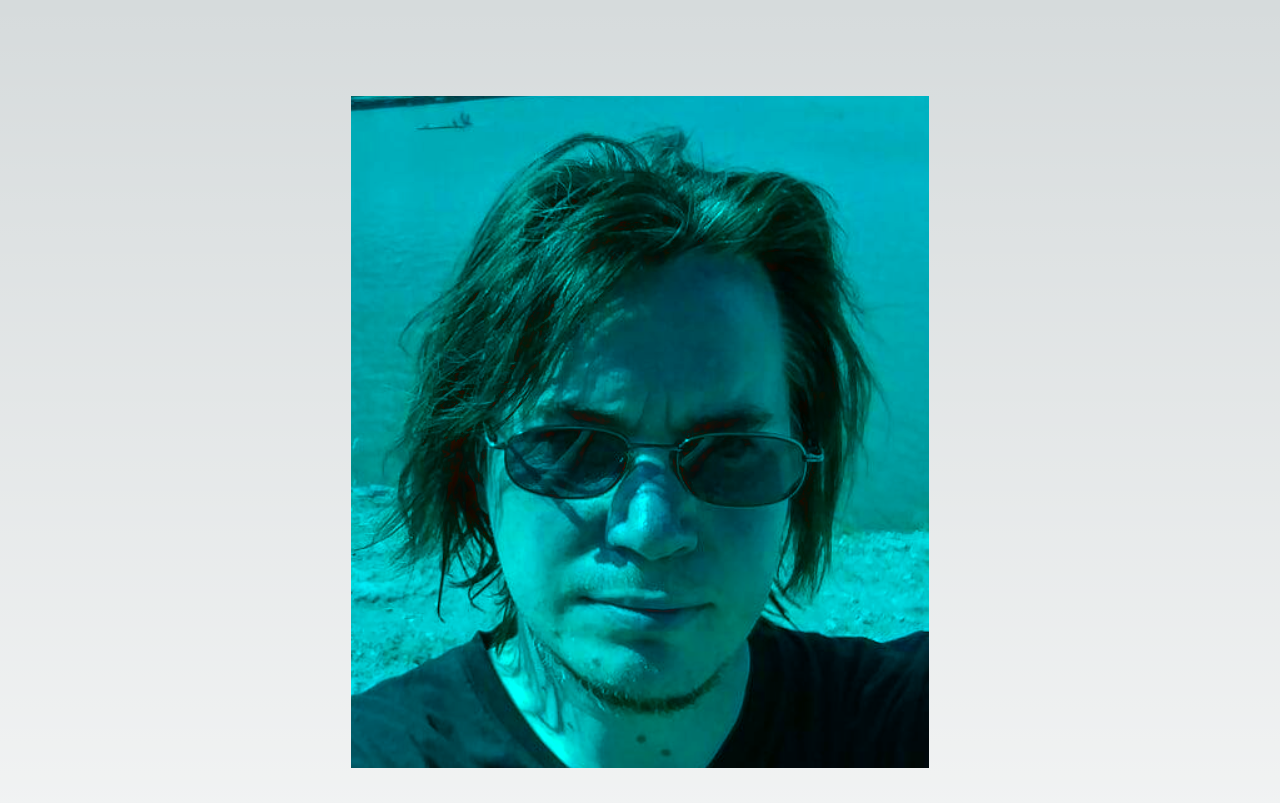
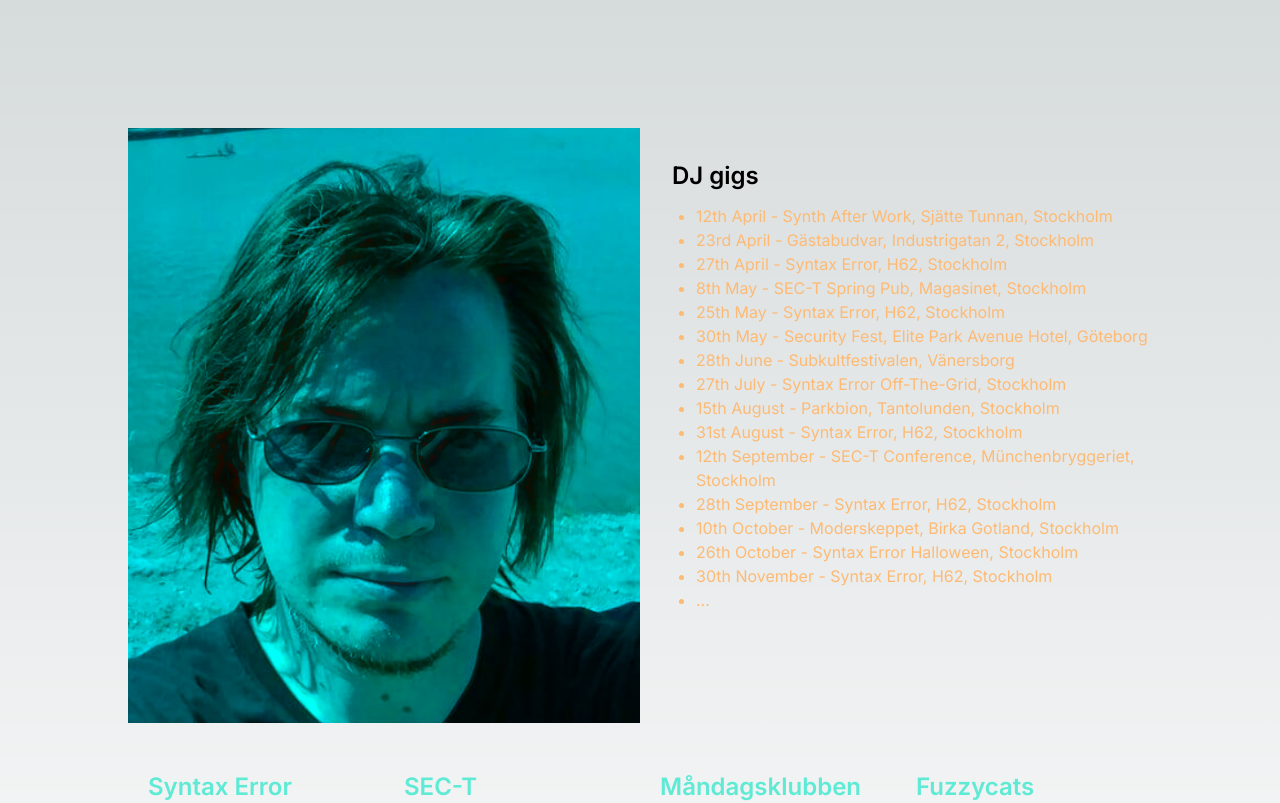
Before and after one commit to duveborn/website, a Next.js app: page / in a window 1280 px wide. Shown: the top 803 px of the page. Built offline with nearby package versions, Linux system fonts and the light colour scheme.

Commit message:
added dj calendar

```diff
--- a/src/app/page.js
+++ b/src/app/page.js
@@ -3,16 +3,36 @@ import Image from "next/image";
 export default function Home() {
   return (
     <main className="flex min-h-screen flex-col items-center justify-between sm:p-24">
-      <div className="relative flex place-items-center">
-        <Image
+      <div className="my-8 grid text-center lg:max-w-5xl lg:w-full lg:mb-0 lg:grid-cols-2 lg:text-left">
+      <Image
           src="/avatar.png"
           alt="Oskar Duveborn"
           width={578}
           height={672}
           priority
         />
+        <div>
+          <h1 className={`sm:mb-3 m-8 text-2xl font-semibold text-left`}>DJ gigs</h1>
+          <ul className="ml-14 list-disc text-left text-orange-300">
+            <li>12th April - Synth After Work, Sjätte Tunnan, Stockholm</li>
+            <li>23rd April - Gästabudvar, Industrigatan 2, Stockholm</li>
+            <li>27th April - Syntax Error, H62, Stockholm</li>
+            <li>8th May - SEC-T Spring Pub, Magasinet, Stockholm</li>
+            <li>25th May - Syntax Error, H62, Stockholm</li>
+            <li>30th May - Security Fest, Elite Park Avenue Hotel, Göteborg</li>
+            <li>28th June - Subkultfestivalen, Vänersborg</li>
+            <li>27th July - Syntax Error Off-The-Grid, Stockholm</li>
+            <li>15th August - Parkbion, Tantolunden, Stockholm</li>
+            <li>31st August - Syntax Error, H62, Stockholm</li>
+            <li>12th September - SEC-T Conference, Münchenbryggeriet, Stockholm</li>
+            <li>28th September - Syntax Error, H62, Stockholm</li>
+            <li>10th October - Moderskeppet, Birka Gotland, Stockholm</li>
+            <li>26th October - Syntax Error Halloween, Stockholm</li>
+            <li>30th November - Syntax Error, H62, Stockholm</li>
+            <li>...</li>
+          </ul>
+        </div>
       </div>
-
 
       <div className="my-8 grid text-center lg:max-w-5xl lg:w-full lg:mb-0 lg:grid-cols-4 lg:text-left">
         <a
```
